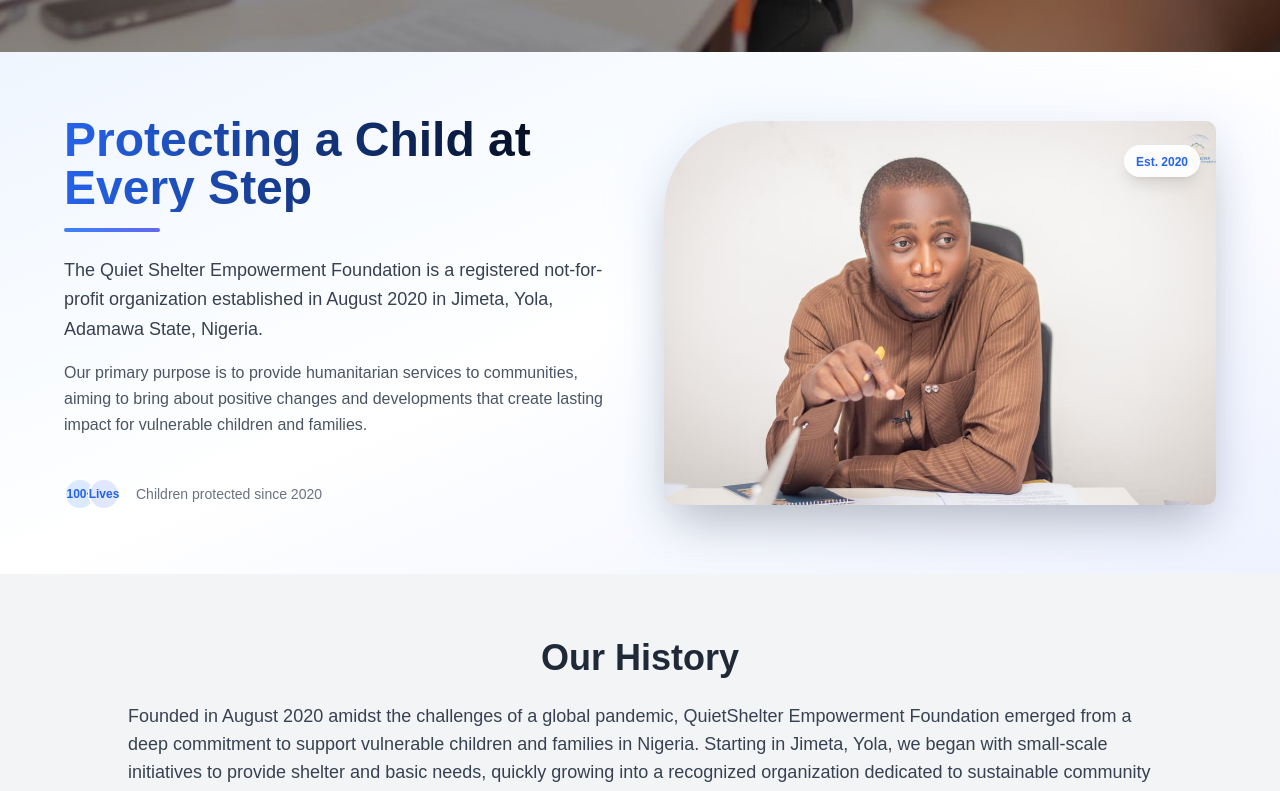
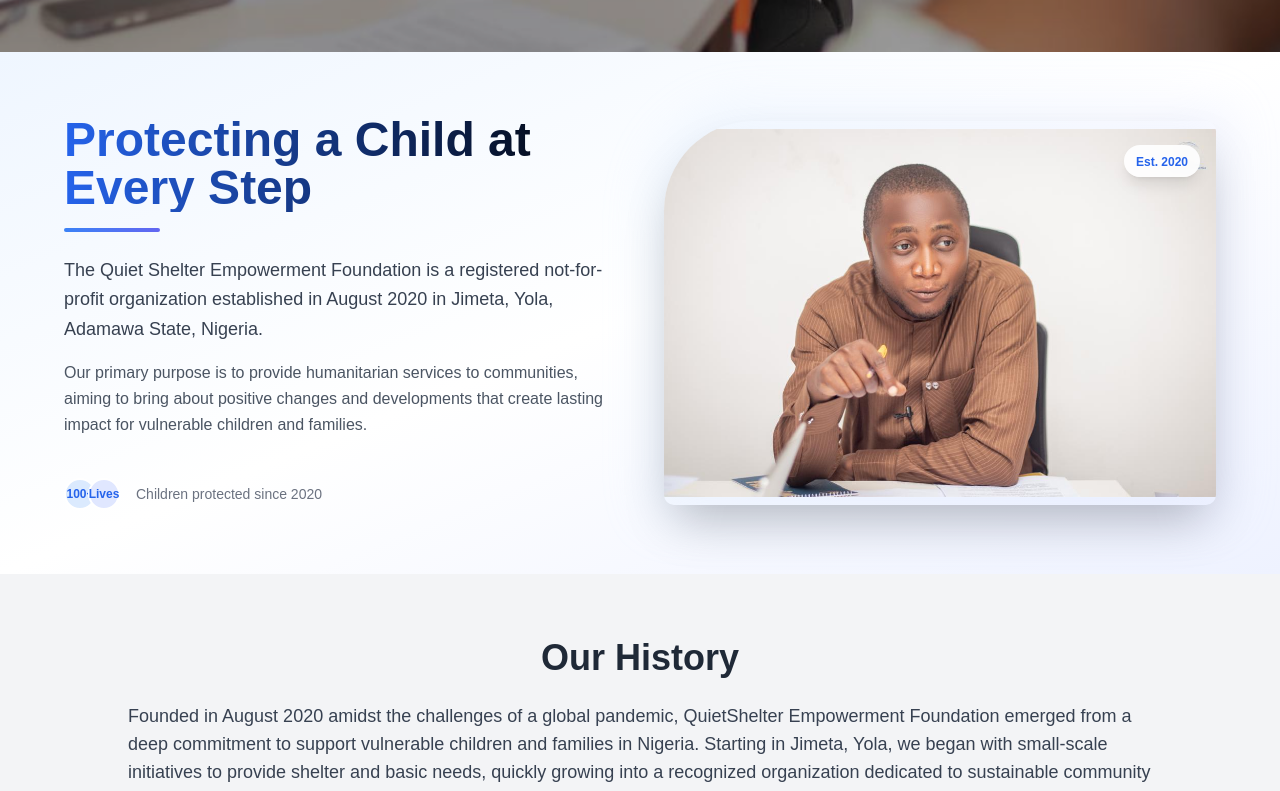
Before and after one commit to Quisef/quisefadmins, a Next.js app: page /about in a window 1280 px wide. Shown: the part 900-1691 px from the top of the page. Built offline with nearby package versions, Linux system fonts and the light colour scheme; no server answers.

Commit message:
about image contain

```diff
--- a/app/(public)/about/page.tsx
+++ b/app/(public)/about/page.tsx
@@ -425,7 +425,7 @@ export default function AboutPage() {
                   src="/images/Cham.jpg"
                   alt="Executive Director - Championing child protection and community empowerment"
                   fill
-                  style={{ objectFit: 'cover' }}
+                  style={{ objectFit: 'contain' }}
                   className="transition-all duration-700 group-hover:scale-105 group-hover:brightness-110"
                   priority
                 />
```
